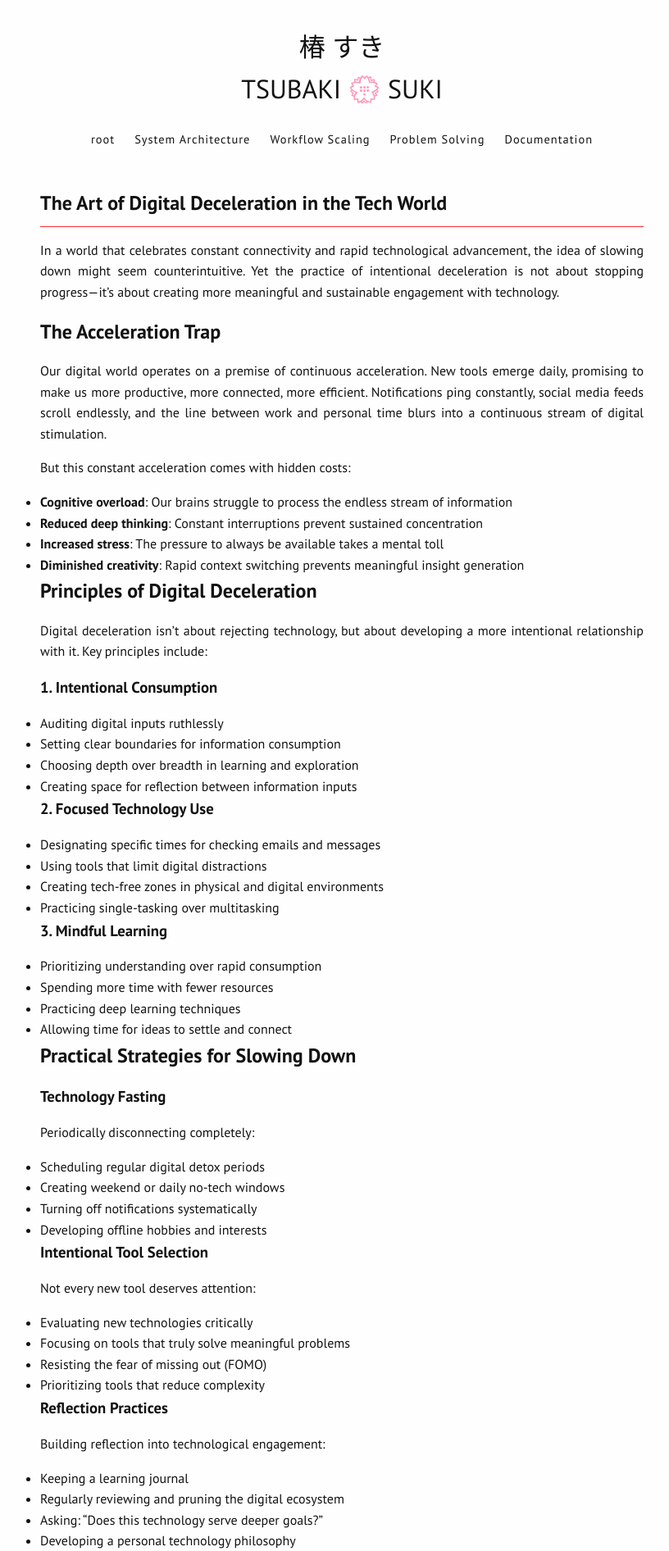
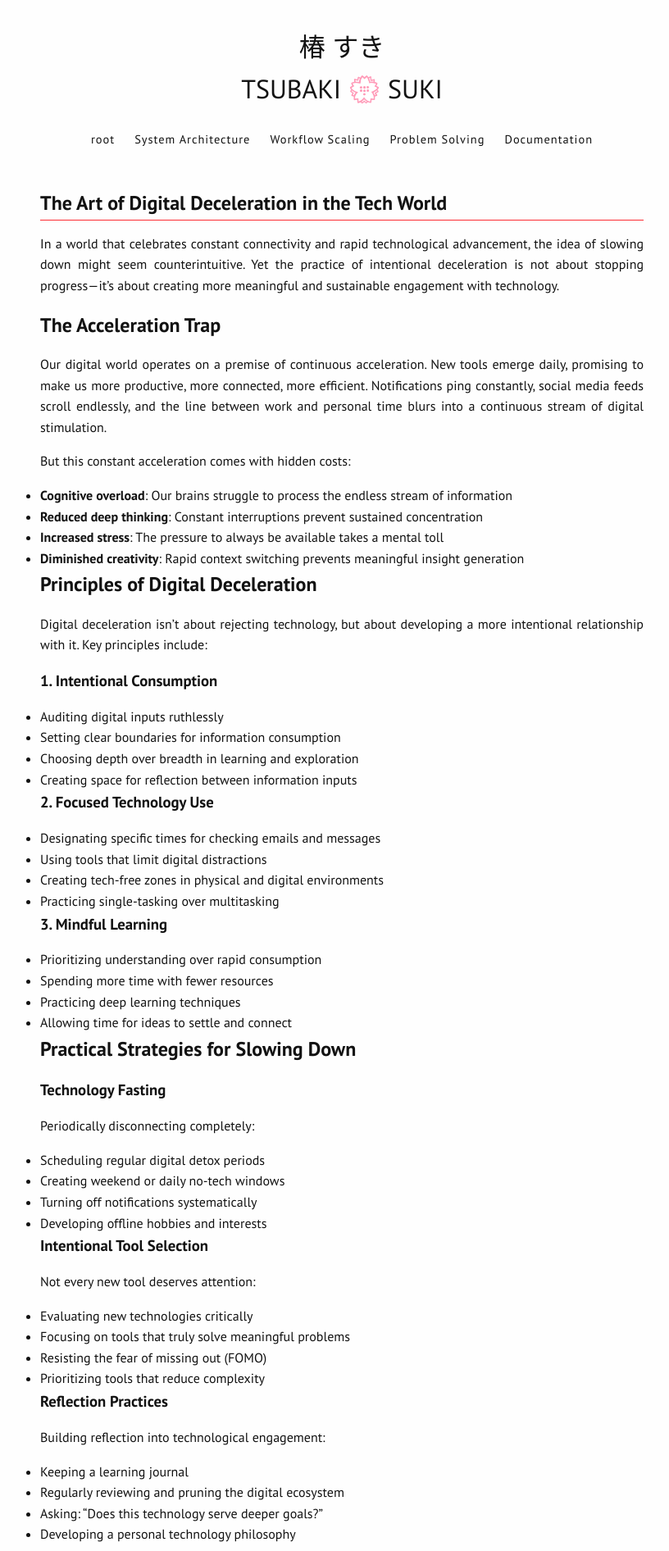
Before and after one commit to sukitsubaki/sukitsubaki.github.io, a Jekyll site: the page built from _posts/2021-03-15-the-art-of-digital-deceleration-in-the-tech-world.md, in a window 1280 px wide. Shown: the top 1892 px of the page at 82% size, without its empty margins (223-1039 px from the left). Built offline with Jekyll 4.4.1, drawn with Linux system fonts in a browser that asks for light colours.

Commit message:
blog-post__title del padding-bottom

```diff
--- a/assets/css/modules/post.css
+++ b/assets/css/modules/post.css
@@ -15,7 +15,6 @@
 .blog-post__title {
     margin-bottom: var(--spacing-sm);
     border-bottom: 1px solid var(--color-primary);
-    padding-bottom: var(--spacing-xs);
 }
 
 .blog-post__content {
```
